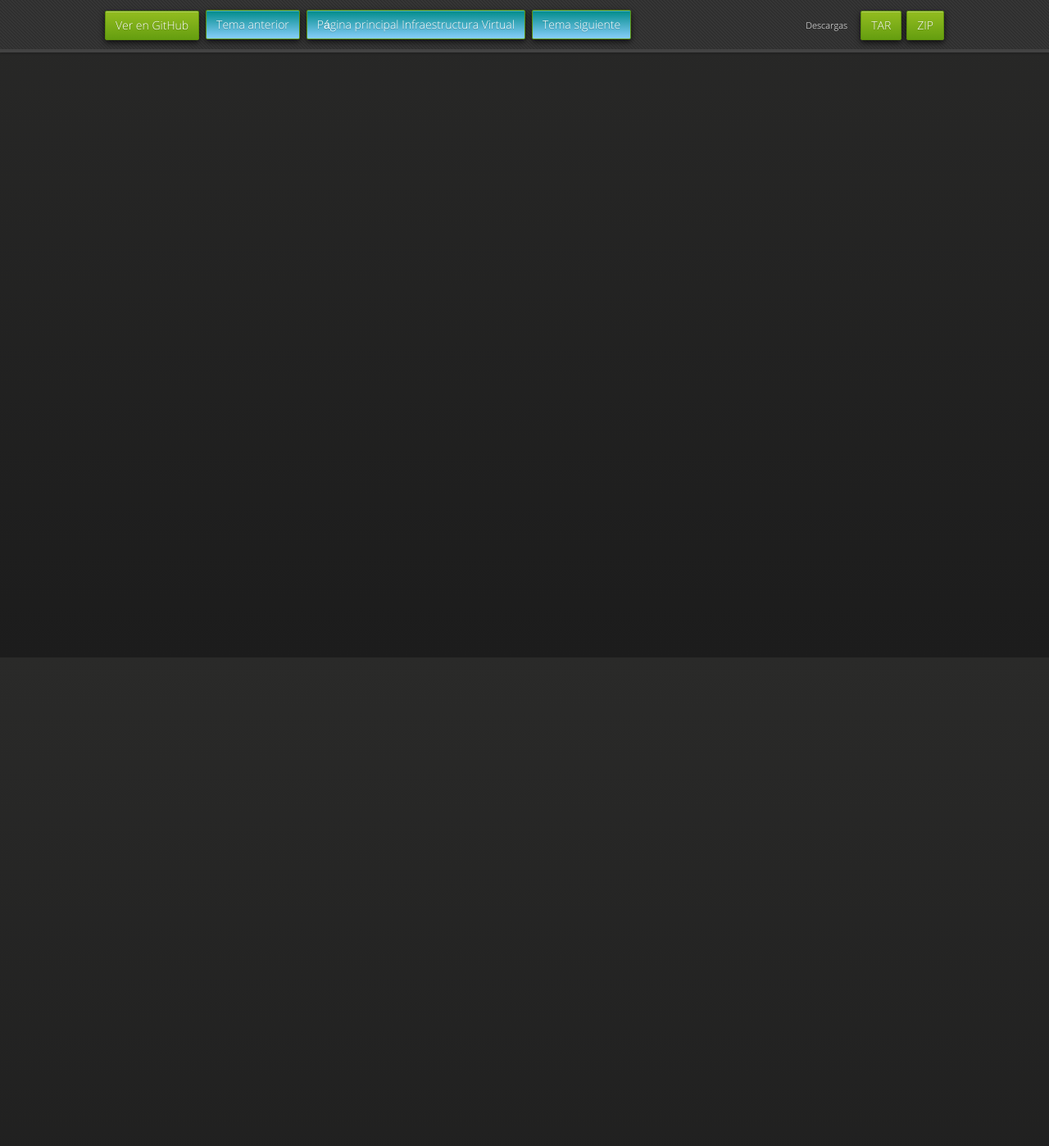
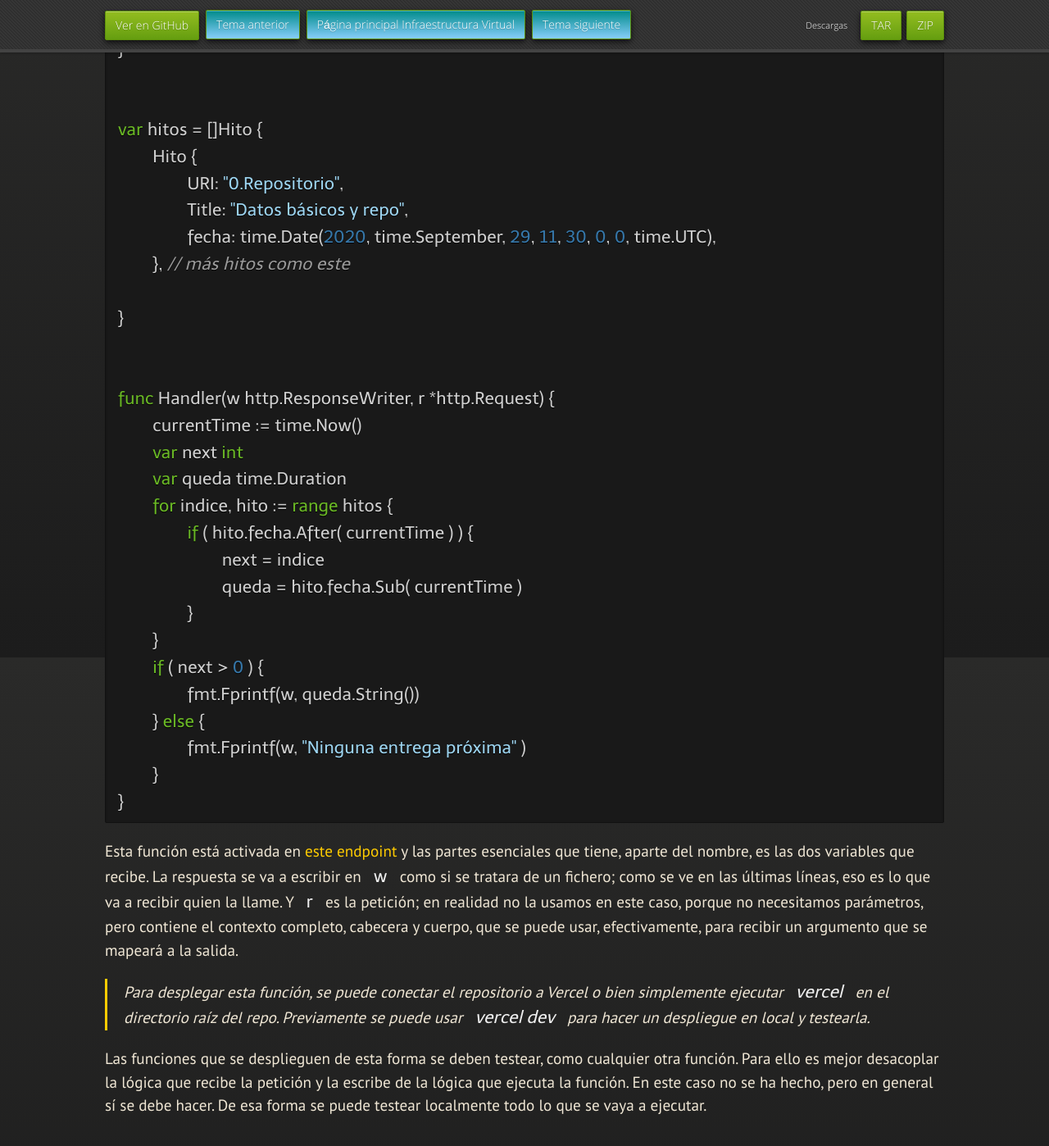
Before and after one commit to JJ/IV, a Jekyll site: the page built from documentos/temas/Serverless.md, in a window 1280 px wide and 1400 px high, scrolled down 3698 px. Shown: the whole window at 82% size. Built offline with Jekyll 4.4.1, drawn with Linux system fonts in a browser that asks for light colours; nearby versions of some CDN libraries; some web fonts are replaced; our own code applies the rules of GitHub Pages for plain Markdown files; some of the changed text lies outside the part shown.

Commit message:
Sync documentos/temas/Serverless.md de master a gh-pages

````diff
--- a/documentos/temas/Serverless.md
+++ b/documentos/temas/Serverless.md
@@ -44,8 +44,7 @@ next: Microservicios
 
 ## Introducción
 
-Se
-denomina
+Se denomina
 [*serverless* computing](https://en.wikipedia.org/wiki/Serverless_computing),
 o también Lambdas o FaaS (*Functions as a Service*) a un modelo de
 computación en la nube en la cual se virtualiza una unidad mínima de
@@ -81,7 +80,9 @@ localmente los
 despliegues. Finalmente, [Back4App](https://back4app.com) lleva la
 filosofía serverless hasta el extremo, permitiendo desplegar código
 sólo en el cliente, provisionando en el servidor todos los servicios
-que hagan falta para desplegar una aplicación.
+que hagan falta para desplegar una
+aplicación. [Catalyst](https://www.zoho.com/catalyst/use-cases.html)
+de Zoho aparentemente va por el mismo camino.
 
 > Los lenguajes más habituales suelen ser Node, Ruby, Python y Go. En
 > algunos casos puede haver también Java o C#. Otra razón para probar
@@ -109,8 +110,19 @@ ejemplo, los usos siguientes.
   parte de la aplicación relativamente independiente que se beneficie
   de este tipo de estructura de coste.
 
+Adicionalmente, en estas funciones no hay que preocuparse por el
+escalado: se invocan simultáneamente todas las veces que se necesite,
+teniendo en cuenta el costo, como es natural.
+
 Los sistemas serverless permiten desplegar páginas completas, pero por
 supuesto también sólo APIs. Lo veremos a continuación.
+
+<div class='ejercicios' markdown="1">
+
+Darse de alta en Vercel y Firebase, y descargarse los SDKs para poder
+trabajar con ellos localmente.
+
+</div>
 
 ## Funciones como servicio
 
@@ -120,3 +132,80 @@ Conceptualmente, lo que se despliega en un sistema serverless es una
 - Una petición completa HTTP.
 - Un handle a la respuesta, para que se pueda escribir en ella.
 - En algunos casos un objeto con contexto adicional.
+
+A diferencia del caso de los contenedores, en cada caso el layout de
+lo que se despliegue. Vamos a ver como ejemplo una función en Vercel
+(antiguo Zeit), que permite desplegar aplicaciones completas. Para
+trabajar con él es mejor descargarse el CLI y dejar que te ayude a
+crear un ejemplo. Trabajemos con uno básico, con una sola función, y,
+como suele suceder aquí, si frontend. [El proyecto completo está en el
+repo `JJ/vercel-cuantoqueda-go`](https://github.com/JJ/vercel-cuantoqueda-go/),
+incluyendo ejemplos adicionales. Pero la función principal está en el
+directorio `api` y se llama `cuantoqueda.go`.
+
+```go
+package handler
+
+import (
+    "fmt"
+    "net/http"
+    "time"
+)
+
+type Hito struct {
+	URI  string
+	Title string
+	fecha time.Time
+}
+
+
+var hitos = []Hito {
+	Hito {
+		URI: "0.Repositorio",
+		Title: "Datos básicos y repo",
+		fecha: time.Date(2020, time.September, 29, 11, 30, 0, 0, time.UTC),
+	}, // más hitos como este
+
+}
+
+
+func Handler(w http.ResponseWriter, r *http.Request) {
+	currentTime := time.Now()
+	var next int
+	var queda time.Duration
+	for indice, hito := range hitos {
+		if ( hito.fecha.After( currentTime ) ) {
+			next = indice
+			queda = hito.fecha.Sub( currentTime )
+		}
+	}
+	if ( next > 0 ) {
+		fmt.Fprintf(w, queda.String())
+	} else {
+		fmt.Fprintf(w, "Ninguna entrega próxima" )
+	}
+}
+```
+
+Esta función está activada
+en
+[este endpoint](https://vercel-cuantoqueda-go.jjmerelo.vercel.app/api/cuantoqueda)
+y las partes esenciales que tiene, aparte del nombre, es las dos
+variables que recibe. La respuesta se va a escribir en `w` como si se
+tratara de un fichero; como se ve en las últimas líneas, eso es lo que
+va a recibir quien la llame. Y `r` es la petición; en realidad no la
+usamos en este caso, porque no necesitamos parámetros, pero contiene
+el contexto completo, cabecera y cuerpo, que se puede usar,
+efectivamente, para recibir un argumento que se mapeará a la salida.
+
+> Para desplegar esta función, se puede conectar el repositorio a
+> Vercel o bien simplemente ejecutar `vercel` en el directorio raíz
+> del repo. Previamente se puede usar `vercel dev` para hacer un
+> despliegue en local y testearla.
+
+Las funciones que se desplieguen de esta forma se deben testear, como
+cualquier otra función. Para ello es mejor desacoplar la lógica que
+recibe la petición y la escribe de la lógica que ejecuta la
+función. En este caso no se ha hecho, pero en general sí se debe
+hacer. De esa forma se puede testear localmente todo lo que se vaya a
+ejecutar.
````
